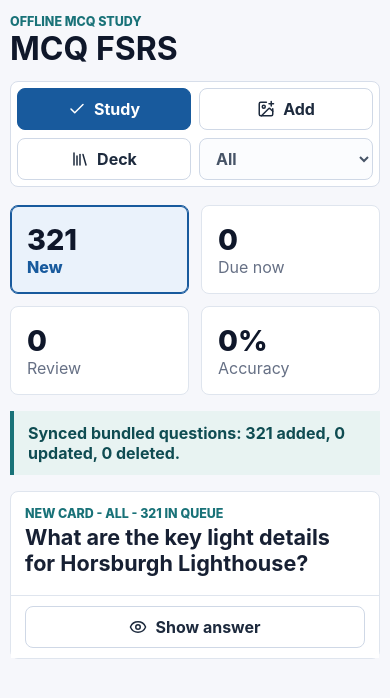
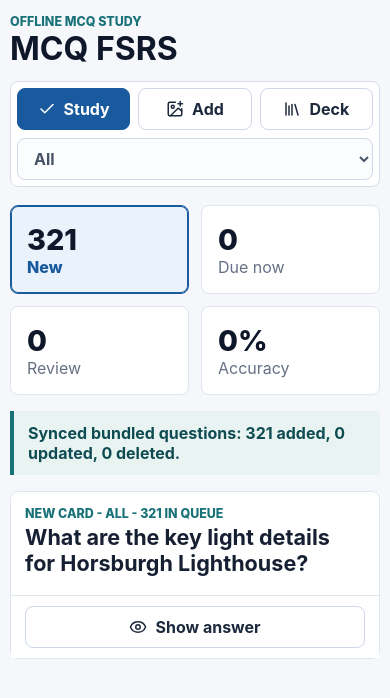
Before and after one commit to GitMeGet/spaced_repetition, a Svelte app: page / in a window 390 px wide. Shown: the top 698 px of the page. Built offline with nearby package versions, Linux system fonts and the light colour scheme.

Commit message:
Fix vessel symbols mobile layout

```diff
--- a/src/App.svelte
+++ b/src/App.svelte
@@ -9,6 +9,8 @@
   type View = 'study' | 'add' | 'deck';
   type StudyMode = 'new' | 'due' | 'review';
   type SourceFilter = 'all' | 'test' | 'aids' | 'colreg' | 'islands';
+  const colregSourceSet = 'COLREG Vessel Shapes/Lights';
+  const colregDisplayName = 'Vessel Symbols';
   const sourceFilterStorageKey = 'mcq-fsrs-source-filter';
 
   let view: View = 'study';
@@ -101,9 +103,14 @@
   function sourceFilterLabel(filter: SourceFilter): string {
     if (filter === 'test') return 'Test Sets';
     if (filter === 'aids') return 'Aids to Nav';
-    if (filter === 'colreg') return 'COLREG Vessel Shapes/Lights';
+    if (filter === 'colreg') return colregDisplayName;
     if (filter === 'islands') return 'Islands';
     return 'All';
+  }
+
+  function sourceSetLabel(sourceSet?: string): string {
+    if (sourceSet === colregSourceSet) return colregDisplayName;
+    return sourceSet ?? 'Custom';
   }
 
   function readStoredSourceFilter(): SourceFilter {
@@ -126,7 +133,7 @@
   function matchesSourceFilter(card: McqCard, filter: SourceFilter): boolean {
     if (filter === 'all') return true;
     if (filter === 'aids') return card.sourceSet === 'Aids to Navigation';
-    if (filter === 'colreg') return card.sourceSet === 'COLREG Vessel Shapes/Lights';
+    if (filter === 'colreg') return card.sourceSet === colregSourceSet;
     if (filter === 'islands') return card.sourceSet === 'Islands';
     return card.sourceSet?.startsWith('Test Set') ?? false;
   }
@@ -278,7 +285,7 @@
           <option value="all">All</option>
           <option value="test">Test Sets</option>
           <option value="aids">Aids to Nav</option>
-          <option value="colreg">COLREG Vessel Shapes/Lights</option>
+          <option value="colreg">{colregDisplayName}</option>
           <option value="islands">Islands</option>
         </select>
       </div>
@@ -475,7 +482,7 @@
               <img class="thumb" src={answerImageFor(card)} alt="" />
             {/if}
             <p>{card.question}</p>
-            <span>{card.sourceSet ?? 'Custom'} - {getCardType(card) === 'reveal' ? 'Reveal' : 'MCQ'} - {card.state} - due {new Date(card.due).toLocaleString()} - reps {card.reps}</span>
+            <span>{sourceSetLabel(card.sourceSet)} - {getCardType(card) === 'reveal' ? 'Reveal' : 'MCQ'} - {card.state} - due {new Date(card.due).toLocaleString()} - reps {card.reps}</span>
           </div>
           <button class="icon-button" on:click={() => removeCard(card.id)} title="Delete card">
             <Trash2 size={18} />
--- a/src/styles.css
+++ b/src/styles.css
@@ -25,6 +25,10 @@ input,
 select,
 textarea {
   font: inherit;
+}
+
+img {
+  max-width: 100%;
 }
 
 button {
@@ -80,6 +84,7 @@ h2 {
 
 nav {
   display: flex;
+  min-width: 0;
   gap: 8px;
   padding: 6px;
   border: 1px solid #d7deea;
@@ -107,6 +112,7 @@ nav button,
 }
 
 nav button {
+  min-width: 0;
   padding: 0 12px;
 }
 
@@ -133,12 +139,14 @@ nav button.active,
 
 .source-select {
   display: flex;
+  min-width: 0;
   min-height: 42px;
   align-items: center;
 }
 
 .source-select select {
   width: 148px;
+  min-width: 0;
   min-height: 42px;
   padding: 0 36px 0 12px;
   border: 1px solid #cfd8e6;
@@ -203,6 +211,7 @@ nav button.active,
 }
 
 .workspace {
+  min-width: 0;
   min-height: 430px;
   padding: 18px;
   border: 1px solid #dfe5ee;
@@ -219,6 +228,8 @@ nav button.active,
 
 .question-panel {
   width: min(760px, 100%);
+  min-width: 0;
+  max-width: 100%;
 }
 
 .question-panel > img,
@@ -240,6 +251,7 @@ nav button.active,
 .answers button {
   display: grid;
   grid-template-columns: 34px 1fr;
+  min-width: 0;
   gap: 10px;
   min-height: 58px;
   align-items: center;
@@ -249,6 +261,7 @@ nav button.active,
   background: #f8fafc;
   color: #172033;
   text-align: left;
+  overflow-wrap: anywhere;
 }
 
 .answers span {
@@ -443,6 +456,10 @@ textarea {
   background: #fbfcfe;
 }
 
+.deck-row > div {
+  min-width: 0;
+}
+
 .deck-row p {
   margin-bottom: 5px;
   font-weight: 800;
@@ -477,10 +494,20 @@ textarea {
   color: #197278;
 }
 
+.eyebrow,
+.question-panel h2,
+.deck-row p,
+.deck-row span,
+.reveal-answer p,
+.result {
+  overflow-wrap: anywhere;
+}
+
 @media (max-width: 760px) {
   .shell {
-    width: min(100% - 20px, 1120px);
-    padding: 14px 0 calc(88px + env(safe-area-inset-bottom));
+    width: 100%;
+    max-width: 1120px;
+    padding: 14px 10px calc(88px + env(safe-area-inset-bottom));
   }
 
   .workspace {
@@ -506,11 +533,16 @@ textarea {
 
   nav {
     display: grid;
+    grid-template-columns: repeat(3, minmax(0, 1fr));
   }
 
   .mode-toggle {
     display: grid;
     width: 100%;
+  }
+
+  .source-select {
+    grid-column: 1 / -1;
   }
 
   .source-select,
```
